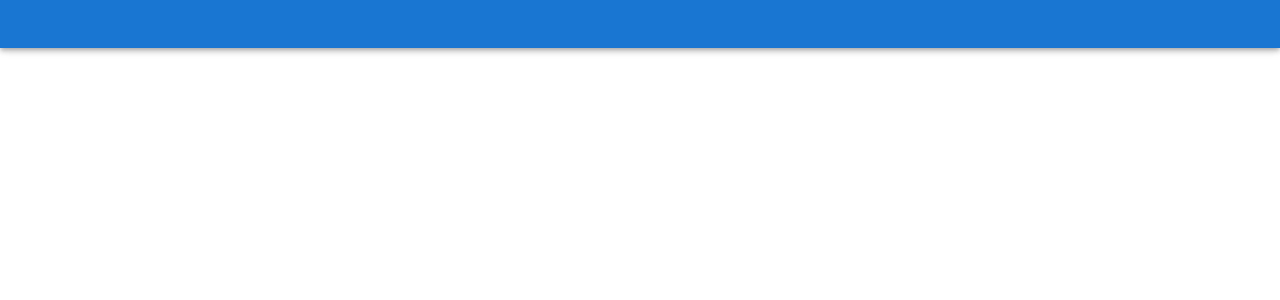
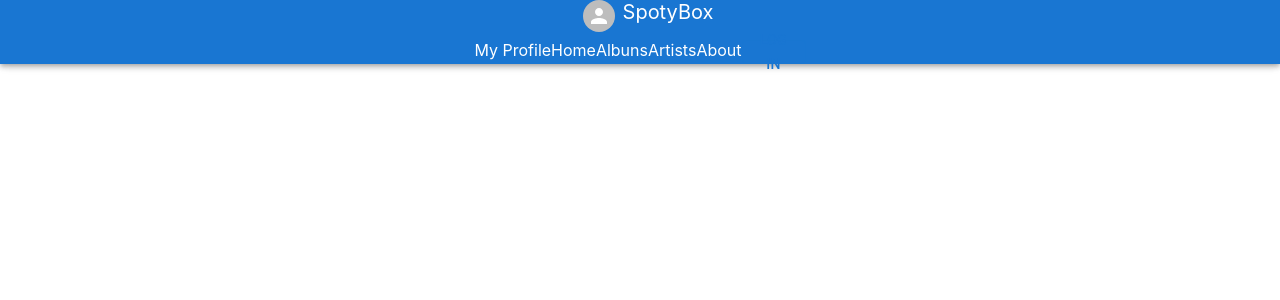
Before and after one commit to cabral2/spotybox-front, a Next.js app: page / in a window 1280 px wide. Shown: the top 300 px of the page. Built offline with nearby package versions, Linux system fonts and the light colour scheme.

Commit message:
Header code

```diff
--- a/next.config.js
+++ b/next.config.js
@@ -1,6 +1,7 @@
 /** @type {import('next').NextConfig} */
 const nextConfig = {
   reactStrictMode: true,
-}
+  styledComponents: true,
+};
 
-module.exports = nextConfig
+module.exports = nextConfig;
--- a/package.json
+++ b/package.json
@@ -14,6 +14,7 @@
     "@material-ui/styles": "^4.11.5",
     "@mui/material": "^5.7.0",
     "@mui/styles": "^5.7.0",
+    "classnames": "^2.3.1",
     "next": "12.1.6",
     "react": "18.1.0",
     "react-dom": "18.1.0"
--- a/pages/index.js
+++ b/pages/index.js
@@ -1,23 +1,53 @@
 import Head from "next/head";
 import Image from "next/image";
 import styles from "../styles/Home.module.css";
-import { AppBar } from "@mui/material";
+import Link from "next/link";
+import { AppBar, Avatar, Button } from "@mui/material";
 import { makeStyles } from "@mui/styles";
+import classNames from "classnames";
 
 const useStyles = makeStyles({
   appBar: {
-    height: "6vh",
+    height: "4rem",
     display: "flex",
-    // alignItems: "center",
-    justifyContent: "center",
+    alignItems: "center",
+    flexDirection: "row",
+    backgroundColor: "black",
+    color: "white",
   },
   logoContainer: {
     display: "flex",
-    flex: "1",
+    flex: "2",
   },
   navContainer: {
     display: "flex",
+    justifyContent: "space-around",
     flex: "1",
+  },
+  navRoute: {
+    flex: "1",
+    color: "white",
+    alignItems: "center",
+  },
+  mainIcon: {
+    marginLeft: "1rem",
+    color: "green",
+    backgroundColor: "green",
+    alignItems: "center",
+  },
+  mainName: {
+    marginLeft: ".5rem",
+    display: "flex",
+    fontSize: "1.25rem",
+  },
+  logButton: {
+    borderColor: "white",
+    flex: "1",
+    maxWidth: ".25rem",
+    height: "1.5rem",
+    fontSize: ".75rem",
+    margin: 0,
+    padding: 0,
   },
 });
 
@@ -25,7 +55,37 @@ export default function Home() {
   const classes = useStyles();
   return (
     <>
-      <AppBar className={classes.appBar}></AppBar>
+      <AppBar className={classes.appBar}>
+        <div className={classes.logoContainer}>
+          <Avatar
+            className={classes.mainIcon}
+            sx={{ width: "2rem", height: "2rem" }}
+          />
+          <div className={classes.mainName}>SpotyBox</div>
+        </div>
+        <div className={classes.navContainer}>
+          <Link className={classNames(classes.navRoute)} href="/">
+            My Profile
+          </Link>
+          <Link className={classNames(classes.navRoute)} href="/">
+            Home
+          </Link>
+          <Link className={classNames(classes.navRoute)} href="/">
+            Albuns
+          </Link>
+          <Link className={classNames(classes.navRoute)} href="/">
+            Artists
+          </Link>
+          <Link className={classNames(classes.navRoute)} href="/">
+            About
+          </Link>
+          <Button variant="outlined" className={classes.logButton}>
+            <Link className={classNames(classes.navRoute)} href="/">
+              Log in
+            </Link>
+          </Button>
+        </div>
+      </AppBar>
     </>
   );
 }
```
Also changed, not shown: 2 other files (tests, documents, lock files or other folders).
